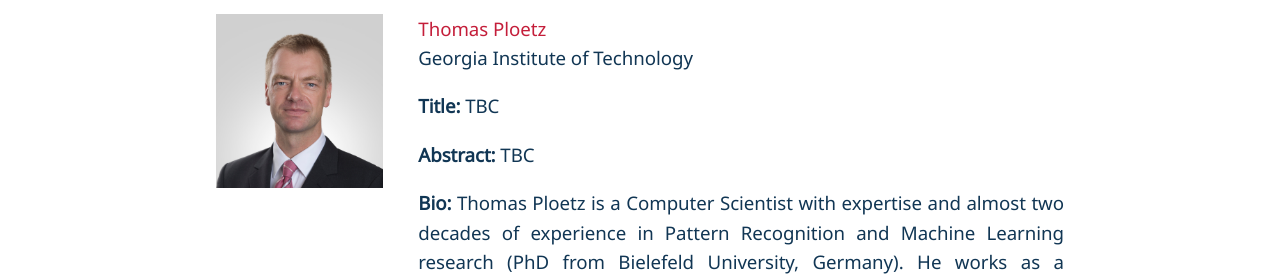
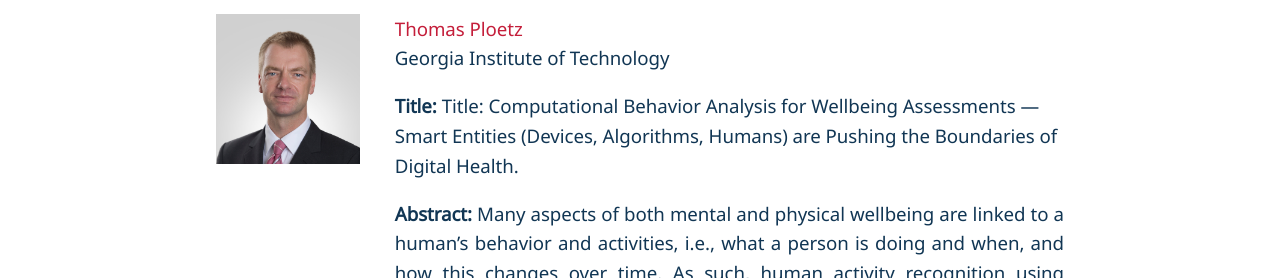
Before and after one commit to wellcomp2024/wellcomp2024.github.io, a plain HTML site: page speakers.html in a window 1280 px wide. Shown: the part 522-800 px from the top of the page. Drawn offline with Linux system fonts and the light colour scheme; a web font is replaced by a local one.

Commit message:
2024_10_01_09_58

```diff
--- a/speakers.html
+++ b/speakers.html
@@ -43,11 +43,16 @@
      <tr>
         <td><img src="./assets/images/TPloetz_cropped2.jpeg" alt="Thomas Ploetz" width="4000" /></td>
         <td><a href="https://www.cc.gatech.edu/people/thomas-ploetz">Thomas Ploetz</a><br />Georgia Institute of Technology
-        <p><b>Title:</b> TBC </p>
-         <p><b>Abstract:</b> TBC </p>
+        <p><b>Title:</b> Title: Computational Behavior Analysis for Wellbeing Assessments — Smart Entities (Devices, Algorithms, Humans) are Pushing the Boundaries of Digital Health.</p>
+         <p style="text-align: justify;"><b>Abstract:</b> Many aspects of both mental and physical wellbeing are linked to a human’s behavior and activities, i.e., what a person is doing and when, and how this changes over time. As such, human activity recognition using wearable and other pervasive sensing methods (HAR) is a pillar of mobile and ubiquitous computing based, out-of-clinic wellbeing assessments in various shapes and forms. Alas, recognizing what a person does is—to this day—a non-trivial endeavor due to the underlying analysis of multi-variate, noisy sensor data, which constitutes a formidable machine learning problem that the research community has been tackling.
+
+          In this talk I will first summarize what makes HAR a hard machine learning problem and then discuss how recent technological breakthroughs can help to get closer to solving it. I will focus on opportunities to overcome data scarcity through cross-modality transfer, and self-supervised learning. I will then delve into some of the wellbeing assessments that my lab has been doing in areas such as Parkinson’s assessment, automated analysis of eating behavior as proxy for mental wellbeing assessments, and recent work in behavior assessments for people with mild cognitive impairments.
+
+          Finally, I will explore some more foundational thoughts on how we (should) characterize activities and behaviors and how language learning may help us to develop a more systematic and thus robust and generalizable understanding of human activities. I argue that human activities follow concepts that are similar to those of natural languages and as such these can be learnt, which will lead to improved modeling as well as analysis — as it is of importance, for example, for many medical applications.
+         </p>
          <p style="text-align: justify;"><b>Bio:</b> Thomas Ploetz is a Computer Scientist with expertise and almost two decades of experience in Pattern Recognition and Machine Learning research (PhD from Bielefeld University, Germany). He works as a Professor of Computing at the School of Interactive Computing at the Georgia Institute of Technology in Atlanta, USA. His research agenda focuses on applied machine learning, that is developing systems and innovative sensor data analysis methods for real world applications. Primary application domain for his work is computational behavior analysis where he develops methods for automated and objective behavior assessments in naturalistic environments, thereby making opportunistic use of ubiquitous and wearable sensing methods. Main driving functions for his work are "in the wild" deployments and as such the development of systems and methods that have a real impact on people's lives.
 
-          Thomas has been very active in the mobile and ubiquitous, including wearable computing community. He is co-editor in chief of the Proc. of the ACM on Interactive, Mobile, Wearable, and Ubiquitous computing technology (IMWUT), has twice been co-chair of the technical program committee of the International Symposium on Wearable Computing (ISWC), and was general co-chair of the 2022 Int. Joint Conf. On Pervasive and Ubiquitous Computing (Ubicomp). Thomas is a Distinguished Member of the ACM. More info <a href="http://thomasploetz.de">here</a> </p>
+          Thomas has been very active in the mobile and ubiquitous, including wearable computing community. He is co-editor in chief of the Proc. of the ACM on Interactive, Mobile, Wearable, and Ubiquitous computing technology (IMWUT), has twice been co-chair of the technical program committee of the International Symposium on Wearable Computing (ISWC), and was general co-chair of the 2022 Int. Joint Conf. On Pervasive and Ubiquitous Computing (Ubicomp). Thomas is a Distinguished Member of the ACM. More info <a href="http://thomasploetz.de">here</a>. </p>
 
       </td>
     </tr>
@@ -57,7 +62,7 @@
       <td><a href="https://pi.cs.tsinghua.edu.cn/lab/people/YuntaoWang/en/">Yuntao Wang</a><br />Tsinghua University
       <p><strong>Title</strong>: <b>Enabling Continuous Physiological Sensing on Ubiquitous Devices</b></p>
        <p style="text-align: justify;"><b>Abstract:</b> Personal health monitoring plays a pivotal role in reflecting lifestyle habits, detecting physical abnormalities, and tracking medical conditions and recovery statuses, thereby offering significant value for overall wellbeing. It is essential for integrating user-friendly and easily accessible healthcare services both inside and outside medical facilities, making it a key research area in human-computer interaction and ubiquitous computing. Traditionally, this field has relied heavily on medical-grade devices to collect physiological data, which are not only costly but also offer limited scalability, thus hindering their widespread use. This presentation will showcase our latest research efforts focused on achieving efficient and continuous physiological sensing with ubiquitous devices. Our goal is to provide new insights and innovative technological approaches within the realm of human-computer interaction for health.</p>
-       <p style="text-align: justify;"><b><strong>Bio</strong>:</b> Yuntao Wang serves as an Associate Professor (Research Track) in the Department of Computer Science and Technology at Tsinghua University in Beijing, China. He is a key member of the Pervasive Interaction Lab, where his research focuses on Human-Computer Interaction (HCI) and Ubiquitous Computing. Dr. Wang specializes on efficient behavioral computing and interaction intention inference on edge devices. He has published more than 70 conference or journal papers including top-tier venues like CHI, IMWUT, UIST and NeurIPS, with seven of these papers earning best paper or honorable mentioned awards. Dr. Wang’s research work has been recognized by the Young Elite Scientists Sponsorship Program by the China Association for Science and Technology (CAST) in 2022, the First Prize of Science and Technology Award of the Chinese Institute of Electronics (CIE) in 2019, the Excellent Innovation Award of the Chinese Association of Artificial Intelligence (CAAI) in 2021.</p>
+       <p style="text-align: justify;"><b><strong>Bio</strong>:</b> Yuntao Wang serves as an Associate Professor (Research Track) in the Department of Computer Science and Technology at Tsinghua University in Beijing, China. He is a key member of the Pervasive Interaction Lab, where his research focuses on Human-Computer Interaction (HCI) and Ubiquitous Computing. Dr. Wang specializes on efficient behavioral computing and interaction intention inference on edge devices. He has published more than 70 conference or journal papers including top-tier venues like CHI, IMWUT, UIST and NeurIPS, with seven of these papers earning best paper or honorable mentioned awards. Dr. Wang’s research work has been recognized by the Young Elite Scientists Sponsorship Program by the China Association for Science and Technology (CAST) in 2022, the First Prize of Science and Technology Award of the Chinese Institute of Electronics (CIE) in 2019, the Excellent Innovation Award of the Chinese Association of Artificial Intelligence (CAAI) in 2021. More info <a href="https://pi.cs.tsinghua.edu.cn/lab/people/YuntaoWang/en/">here</a></p>
 
     </td>
   </tr>
```
